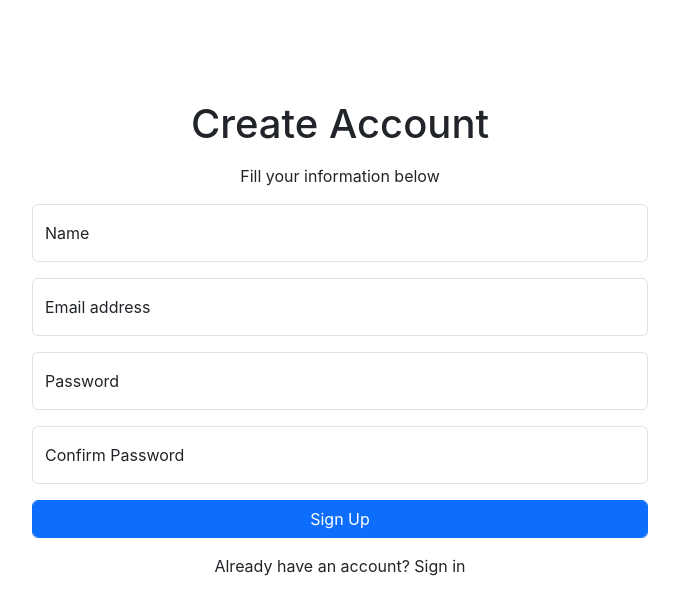
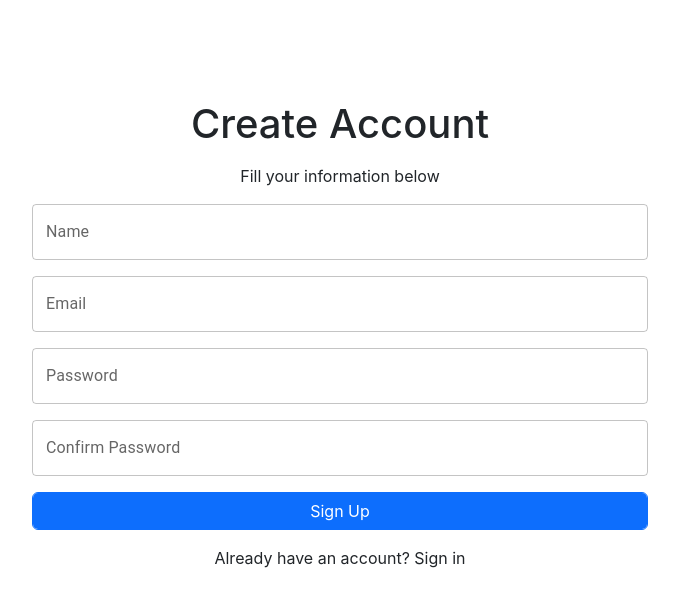
Before and after one commit to Marvinrose/AfriHacks2023-QuickPayAfrica, a React (Create React App) app: page /createAccount in a window 1280 px wide. Shown: the top 614 px of the page, without its empty margins (300-979 px from the left). Built offline with nearby package versions, Linux system fonts and the light colour scheme.

Commit message:
Updated sign in and sign up page

```diff
--- a/src/pages/account/components/signIn.jsx
+++ b/src/pages/account/components/signIn.jsx
@@ -1,6 +1,6 @@
 import * as React from "react";
-// import TextField from "@mui/material/TextField";
-// import { Button } from "@mui/material";
+import TextField from "@mui/material/TextField";
+import Button from "@mui/material/Button";
 
 const SignIn = () => {
   return (
@@ -10,29 +10,34 @@ const SignIn = () => {
           <h1 className=" mb-3">Sign In</h1>
           <p className="">Hi, welcome back, you have been missed </p>
 
-          <div class="form-floating mb-3">
-            <input
-              type="email"
-              className="form-control"
-              id="floatingInput"
-              placeholder="name@example.com"
-            />
-            <label for="floatingInput">Email address</label>
-          </div>
-          <div className="form-floating mb-3">
-            <input
-              type="password"
-              class="form-control"
-              id="floatingPassword"
-              placeholder="Password"
-            />
-            <label for="floatingPassword">Password</label>
-          </div>
+          <TextField
+            id="outlined-basic"
+            label="Name"
+            variant="outlined"
+            fullWidth
+            className="mb-3"
+          />
+          <TextField
+            id="outlined-basic"
+            label="Email"
+            variant="outlined"
+            fullWidth
+            className="mb-3"
+          />
+          <TextField
+            id="outlined-password-input"
+            label="Password"
+            type="password"
+            autoComplete="current-password"
+            fullWidth
+            className="mb-3"
+          />
 
           <div className="mb-3">
-            <button type="button" class="btn btn-primary form-control round">
+            {/* Use Button component from Material-UI */}
+            <Button variant="contained" color="primary" fullWidth>
               Sign In
-            </button>
+            </Button>
           </div>
         </div>
 
--- a/src/pages/account/index.jsx
+++ b/src/pages/account/index.jsx
@@ -1,5 +1,6 @@
 import * as React from "react";
-// import TextField from "@mui/material/TextField";
+import { TextField } from "@mui/material";
+
 // import { Button } from "@mui/material";
 
 const Account = () => {
@@ -11,42 +12,37 @@ const Account = () => {
       >
         <h1 className=" mb-3">Create Account</h1>
         <p className="fo">Fill your information below </p>
-        <div class="form-floating mb-3">
-          <input
-            type="text"
-            className="form-control"
-            id="floatingInput"
-            placeholder="name@example.com"
+        <TextField
+          id="outlined-basic"
+          label="Name"
+          variant="outlined"
+          fullWidth
+          className="mb-3"
         />
-          <label for="floatingInput">Name</label>
-        </div>
-        <div class="form-floating mb-3">
-          <input
-            type="email"
-            className="form-control"
-            id="floatingInput"
-            placeholder="name@example.com"
+        <TextField
+          id="outlined-basic"
+          label="Email"
+          variant="outlined"
+          fullWidth
+          className="mb-3"
         />
-          <label for="floatingInput">Email address</label>
-        </div>
-        <div className="form-floating mb-3">
-          <input
+        <TextField
+          id="outlined-password-input"
+          label="Password"
           type="password"
-            class="form-control"
-            id="floatingPassword"
-            placeholder="Password"
+          autoComplete="current-password"
+          fullWidth
+          className="mb-3"
         />
-          <label for="floatingPassword">Password</label>
-        </div>
-        <div className="form-floating mb-3">
-          <input
+        <TextField
+          id="outlined-password-input"
+          label="Confirm Password"
           type="password"
-            class="form-control"
-            id="floatingPassword"
-            placeholder="Password"
+          autoComplete="current-password"
+          fullWidth
+          className="mb-3"
         />
-          <label for="floatingPassword">Confirm Password</label>
-        </div>
+
         <div className="mb-3">
           <button type="button" class="btn btn-primary form-control round">
             Sign Up
--- a/src/pages/products/test.jsx
+++ b/src/pages/products/test.jsx
@@ -7,6 +7,15 @@ const Test = () => {
         {" "}
         <h1 className="mb-4">Paintings</h1>
         <div className="row">
+          <div className="col">
+            <RecipeReviewCard></RecipeReviewCard>
+          </div>
+          <div className="col">
+            <RecipeReviewCard></RecipeReviewCard>
+          </div>
+          <div className="col">
+            <RecipeReviewCard></RecipeReviewCard>
+          </div>
           <div className="col">
             <RecipeReviewCard></RecipeReviewCard>
           </div>
```
Lines whose indentation alone changed are shown as unchanged.
